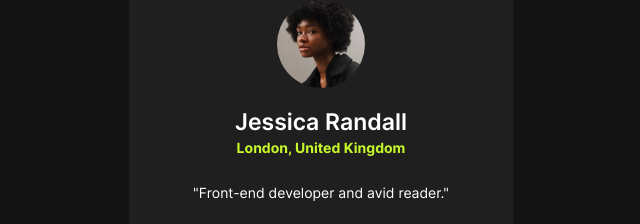
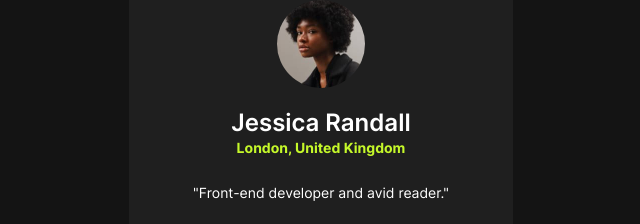
Before and after one commit to AshlavaDev/social-links-card, a website: page index.html in a window 1280 px wide. Shown: the part 142-366 px from the top of the page, 319-959 px from the left. Drawn offline with Linux system fonts and the light colour scheme.

Commit message:
update font size for heading

```diff
--- a/styles.scss
+++ b/styles.scss
@@ -21,7 +21,7 @@ $font-weight-bold: 600;
 $font-weight-xbold: 700;
 
 $font-size-main: 14px;
-$font-size-heading: 23px;
+$font-size-heading: 24px;
 
 /* CSS Resets */
 * {
```
Also changed, not shown: styles.css.
